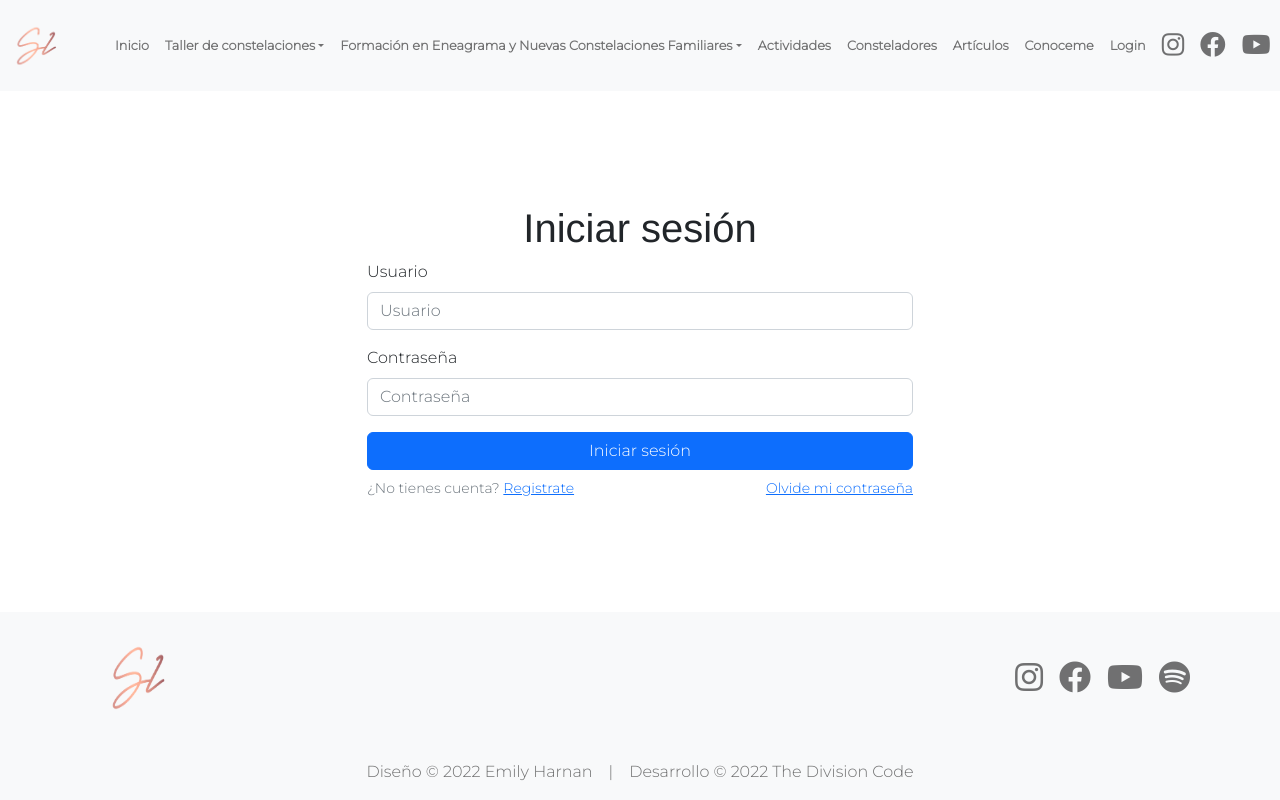
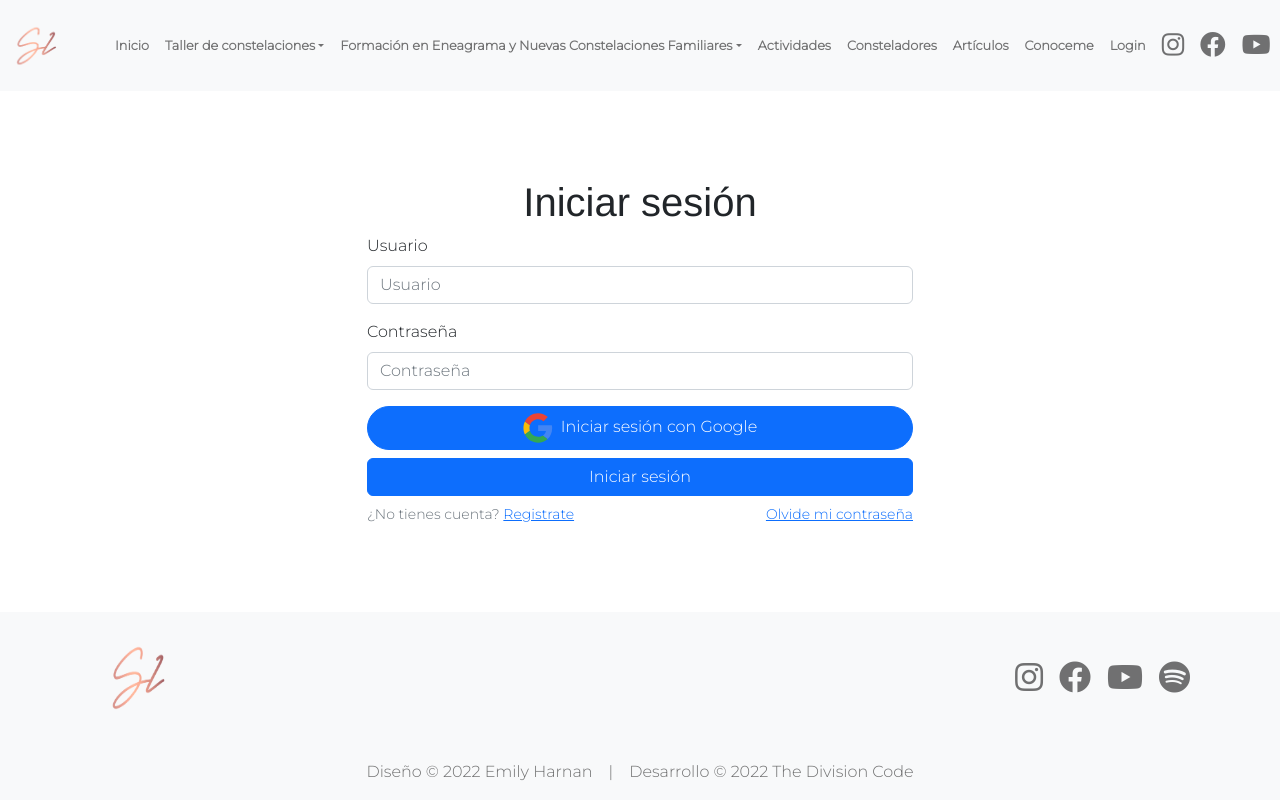
Before and after one commit to Nicocaputocai/silvia-iurman, a React (Vite) app: page /login in a window 1280 px wide. Built offline with nearby package versions, Linux system fonts and the light colour scheme; no server answers.

Commit message:
google login added

```diff
--- a/package.json
+++ b/package.json
@@ -14,6 +14,7 @@
     "axios": "^1.3.6",
     "bootstrap": "^5.2.2",
     "browser-sync": "^2.27.10",
+    "firebase": "^9.22.1",
     "moment": "^2.29.4",
     "react": "^18.2.0",
     "react-bootstrap": "^2.5.0",
--- /dev/null
+++ b/src/Components/auth/Google/GoogleLogin.jsx
@@ -0,0 +1,50 @@
+import {auth, provider} from '../../../config/firebase';
+import {useState} from 'react';
+import { signInWithPopup } from 'firebase/auth';
+import UserDataServices from '../../../Services/UserServices';
+import { TYPES } from '../../../context/auth/AuthReducer';
+import useAuth from '../../../hooks/useAuth';
+import { errorAlert, sucessAlert } from '../../SweetAlert/Alerts';
+import { useNavigate } from 'react-router-dom';
+import googleIcon from '../../../assets/google.svg'
+
+export const GoogleLogin = () => {
+    const {authDispatch} = useAuth();
+    const navigate = useNavigate();
+    const [isLoading, setIsLoading] = useState(false);
+
+    const handleGoogle = async () => {
+        setIsLoading(true)
+        try {
+            const result = await signInWithPopup(auth, provider)
+            const response = await UserDataServices.googleLogin(result.user)
+            authDispatch({type:TYPES.LOGIN, payload:response.data.user});
+            localStorage.setItem('token', response.data.token);
+            sucessAlert('Bienvenido');
+            navigate('/');
+        } catch (error) {
+            console.error(error);
+            errorAlert(error.response?.data.msg);
+
+        }finally{
+            setIsLoading(false)
+        }
+
+    }
+  return (
+    <div className='w-100 d-flex justify-content-center my-2'>
+        <button
+        className='btn btn-primary w-100 rounded-pill'
+        type='button'
+        disabled={isLoading}
+        onClick={handleGoogle}>
+            <img
+            src={googleIcon}
+            alt=""
+            style={{width: '30px'}}
+            />
+            <span className='inline-block ms-2'>Iniciar sesión con Google</span>
+        </button>
+    </div>
+  )
+}
--- a/src/Components/auth/Login/Login.jsx
+++ b/src/Components/auth/Login/Login.jsx
@@ -7,6 +7,7 @@ import { TYPES } from '../../../context/auth/AuthReducer';
 import {useForm} from 'react-hook-form';
 import { useEffect, useState } from "react";
 import { ModalRecovery } from "../modal/Modal";
+import { GoogleLogin } from "../Google/GoogleLogin";
 
 export const Login = () => {
   const {formState:{errors}, register, handleSubmit, reset} = useForm();
@@ -104,6 +105,8 @@ export const Login = () => {
                                       </Alert>)
               }
             </Form.Group>
+            {/* Auth with google */}
+            <GoogleLogin/>
             <Button
             variant="primary"
             type="submit"
--- a/src/Services/UserServices.js
+++ b/src/Services/UserServices.js
@@ -8,7 +8,7 @@ const auth = {
     }
 }
 
-const service = http
+const service = httpLocal;
 
 const UserDataServices ={
     register: async (data) => await service.post('/user/register', data),
@@ -18,6 +18,7 @@ const UserDataServices ={
     confirmUser: async (uuid) => await service.get(`/user/confirm/${uuid}`, auth),
     recovery:  async (email) => await service.post('/user/recovery', email),
     recoveryPassword: async (data) => await service.post('/user/recovery-password', data),
+    googleLogin: async (data) => await service.post('/user/google-login', data),
 }
 
 
--- /dev/null
+++ b/src/config/firebase.js
@@ -0,0 +1,21 @@
+import {  initializeApp } from "firebase/app";
+import {getAuth, GoogleAuthProvider} from 'firebase/auth'
+
+const firebaseConfig =  {
+    apiKey: import.meta.env.VITE_API_KEY,
+    authDomain: import.meta.env.VITE_AUTH_DOMAIN,
+    projectId:import.meta.env.VITE_PROJECT_ID,
+    storageBucket:import.meta.env.VITE_STORAGE_BUCKET,
+    messagingSenderId:import.meta.env.VITE_MESSAGING_SENDER_ID,
+    appId:import.meta.env.VITE_APP_ID
+}
+
+const app = initializeApp(firebaseConfig);
+
+const auth = getAuth(app);
+const provider = new GoogleAuthProvider();
+
+export {
+    auth,
+    provider
+}
```
Also changed, not shown: src/assets/google.svg (added).
